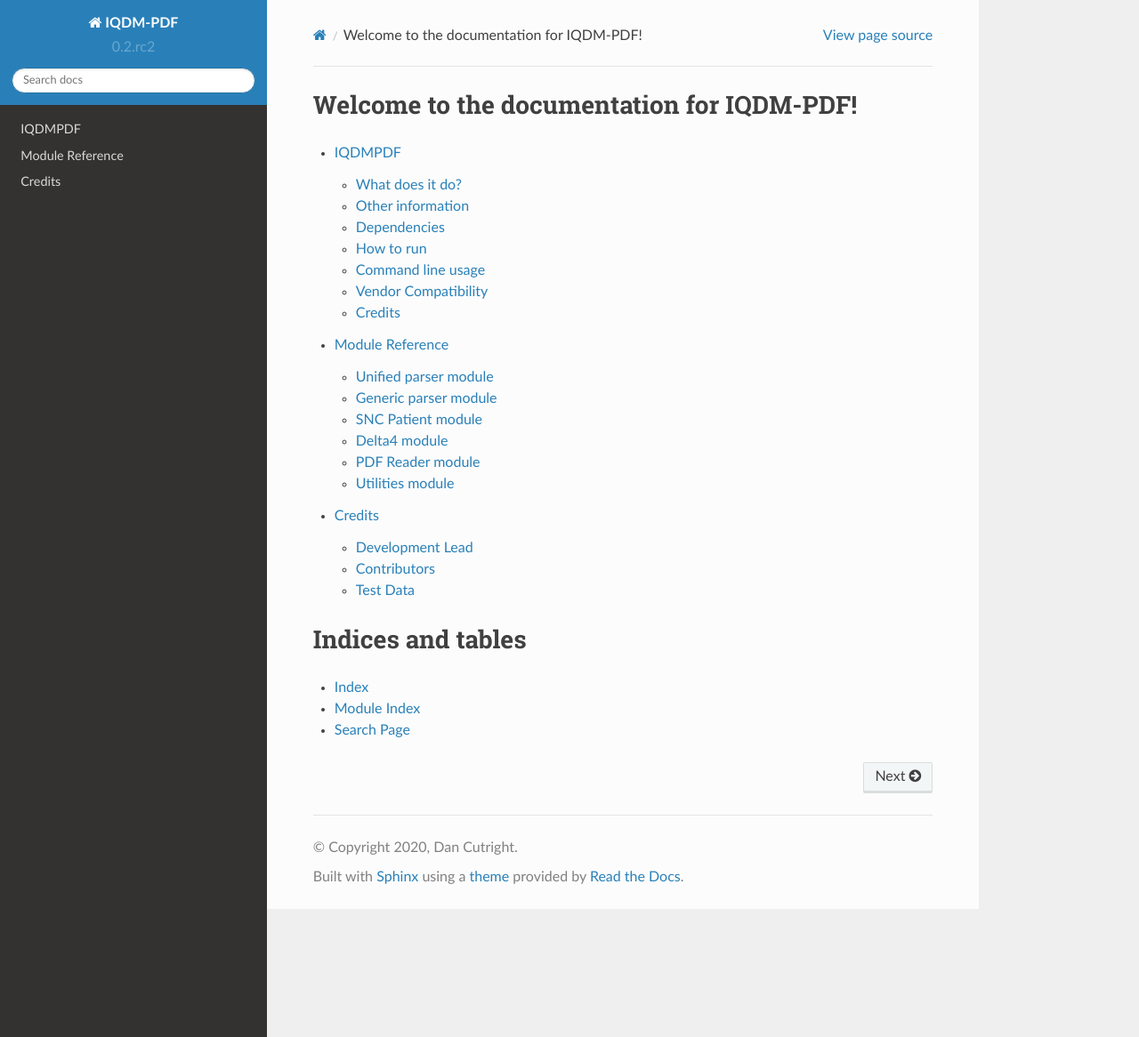
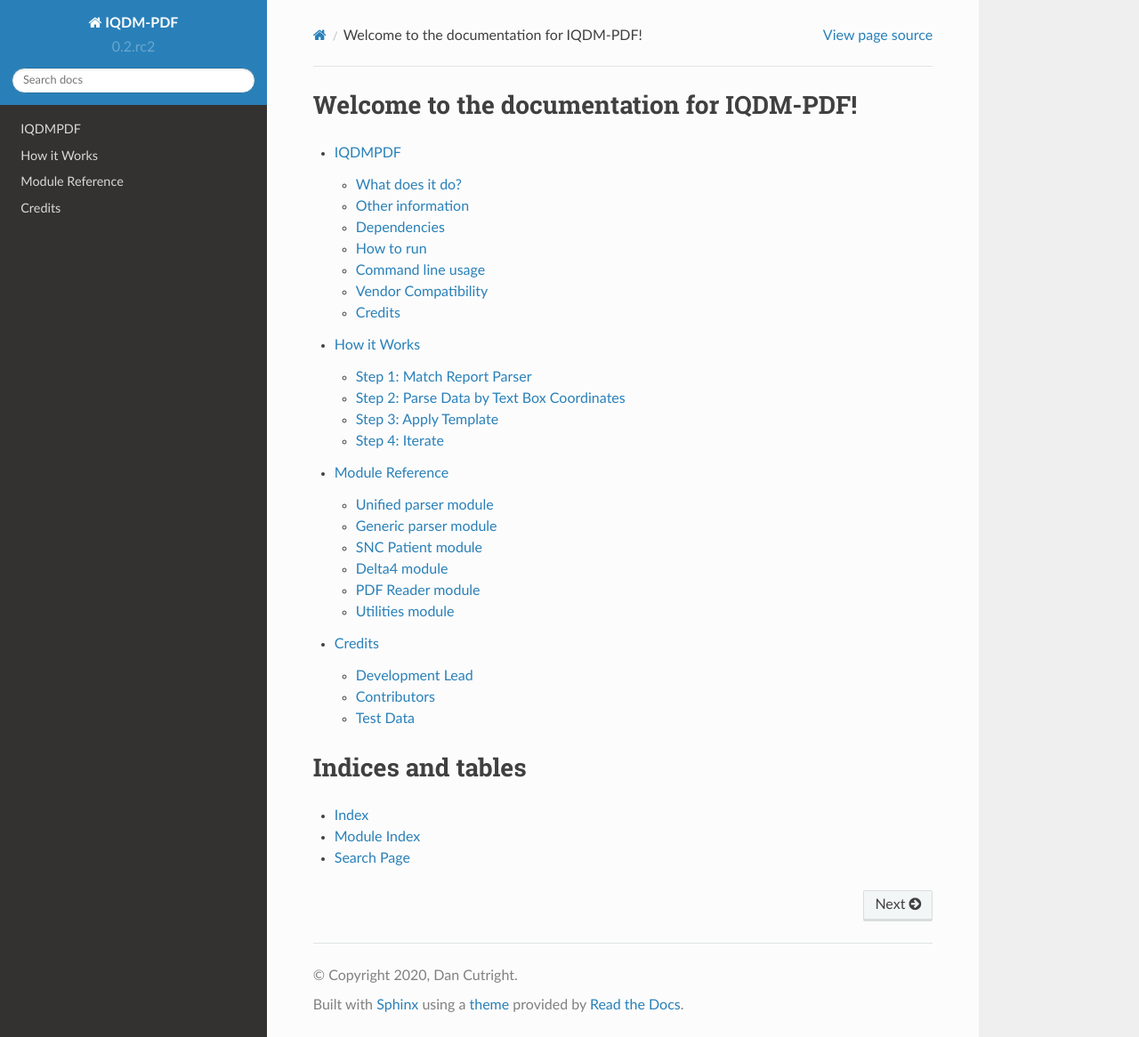
Before and after one commit to IQDM/IQDM-PDF, a Sphinx documentation site: the page built from docs/source/index.rst, in a window 1280 px wide and 1166 px high. Shown: the whole window at 89% size. Built offline with Sphinx 7.4.7 and the Read the Docs theme 2.0.0, drawn with Linux system fonts in a browser that asks for light colours; some of the changed lines change nothing that is shown.

Commit message:
methods documentation for rtd

```diff
--- a/docs/source/index.rst
+++ b/docs/source/index.rst
@@ -10,6 +10,7 @@
    :maxdepth: 2
 
    readme
+   methods
    Module Reference <modules>
    authors
 
--- /dev/null
+++ b/docs/source/methods.rst
@@ -0,0 +1,52 @@
+============
+How it Works
+============
+
+IQDM-PDF uses `pdfminer.six <https://github.com/pdfminer/pdfminer.six>`__ to
+extract text and coordinates from IMRT QA PDF files.
+
+Step 1: Match Report Parser
+============================
+All of the text is extacted from the PDF into a simple string. Each report
+parser has an `identifiers` property which is a list of strings. If all of
+the identifier strings are found in the extracted text, that report parser
+will be selected.
+
+Step 2: Parse Data by Text Box Coordinates
+===========================================
+The text data is collected with the selected report parser, stored by page
+along with the bounding box coordinates.  Report parsers can look up a text
+value by page and coordinate with the `get_block_data <https://iqdm-pdf.readthedocs.io/en/latest/iqdmpdf.html#IQDMPDF.pdf_reader.CustomPDFReader.get_block_data>`__
+function.
+
+Step 3: Apply Template
+======================
+Unless customized logic is needed, a `GenericParser <https://iqdm-pdf.readthedocs.io/en/latest/iqdmpdf.html#module-IQDMPDF.parsers.generic>`__
+class can be used that relies solely on a JSON template file. The JSON
+template file requires three keys: `report type`, `identifiers`, and `data`.
+Required keys of `data` are `column`, `page`, and `pos`. For further
+customization, all keys in each item of `data` (except `column`) are passed
+into `get_block_data <https://iqdm-pdf.readthedocs.io/en/latest/iqdmpdf.html#IQDMPDF.pdf_reader.CustomPDFReader.get_block_data>`__.
+
+You can check out the `report templates <https://github.com/IQDM/IQDM-PDF/tree/master/IQDMPDF/report_templates>`__
+on GitHub for examples.
+
+In the simplest case, a report parser class looks something like this `[source] <https://iqdm-pdf.readthedocs.io/en/latest/_modules/IQDMPDF/parsers/sncpatient.html#SNCPatientReport2020>`__:
+
+.. code-block:: python
+
+    class SNCPatientReport2020(GenericReport):
+        """SNCPatientReport parser for the new format released in 2020"""
+
+        def __init__(self):
+            """Initialization of a SNCPatientReport class"""
+            template = join(DIRECTORIES["REPORT_TEMPLATES"], "sncpatient2020.json")
+            GenericReport.__init__(self, template)
+
+
+Step 4: Iterate
+===============
+From the command-line, you can iterate over all files in a provided directory,
+and save the results (per vendor/template) into a .csv file:
+
+    $ iqdmpdf your/initial/dir
```
